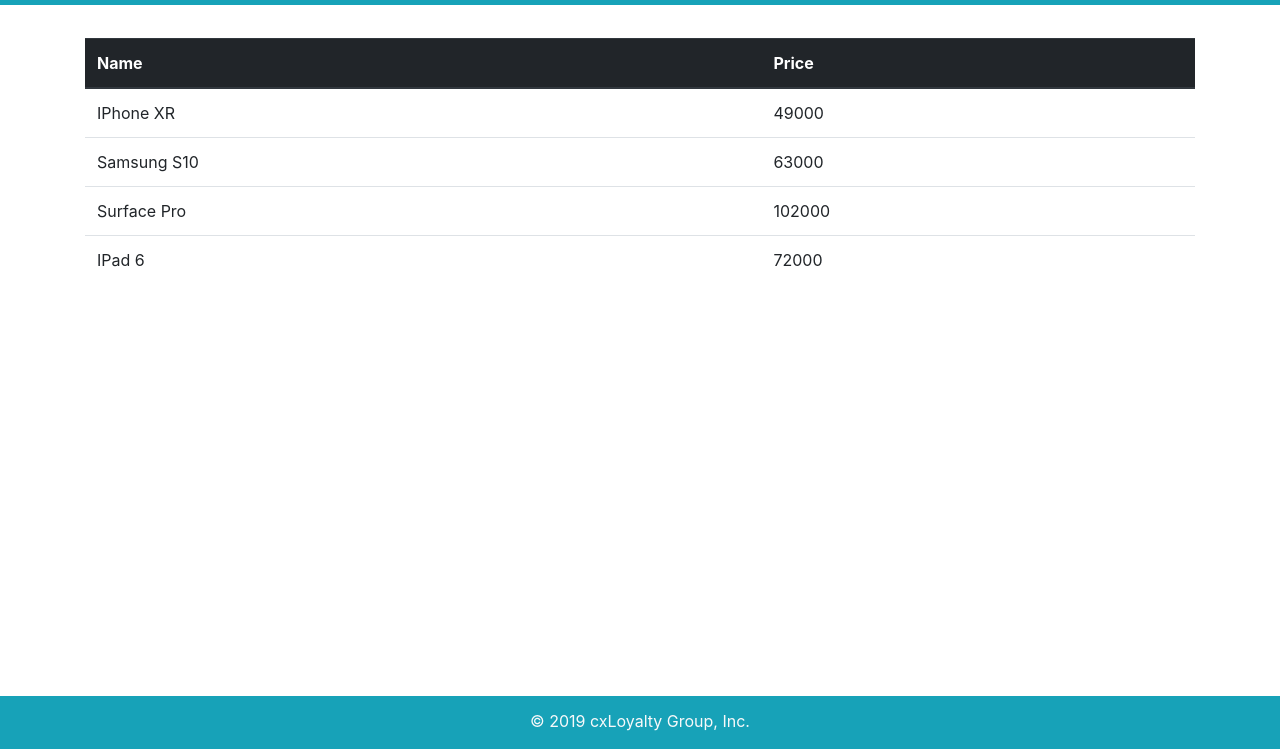
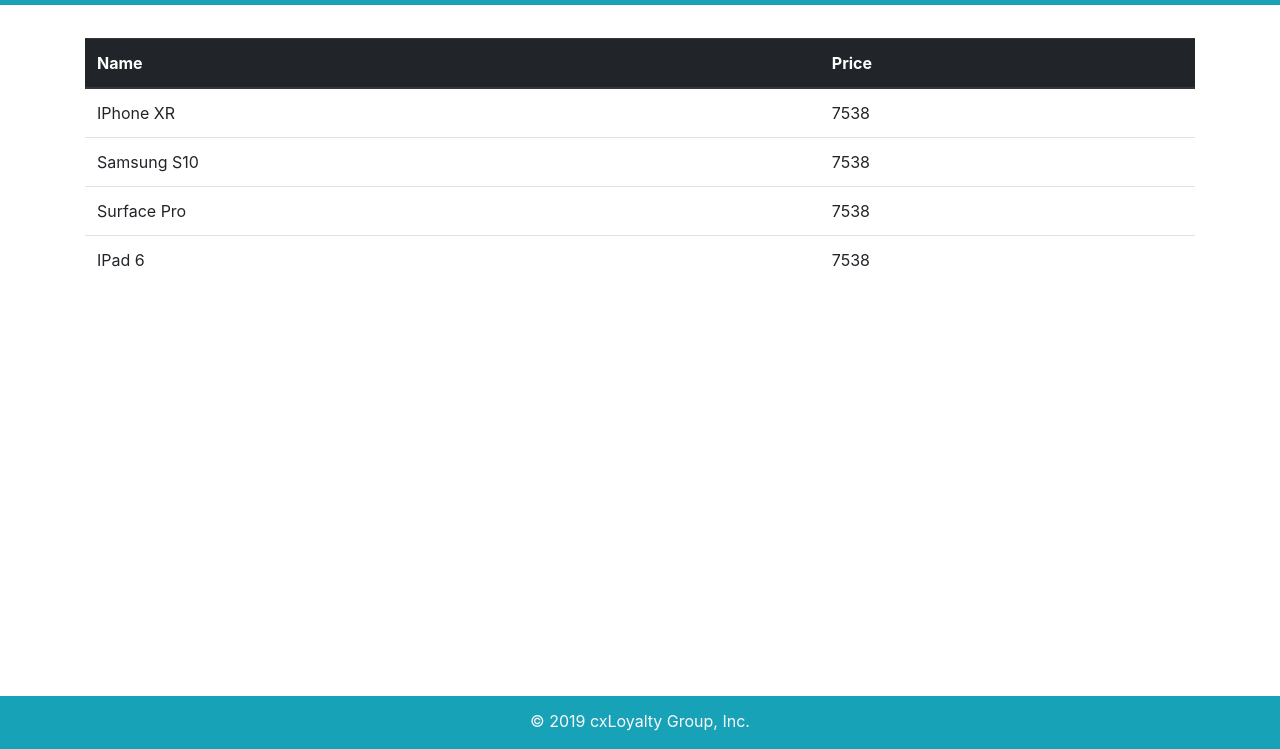
Before and after one commit to tavisca-rpawar/Demo-Backbonejs, a plain HTML site: page index.html in a window 1280 px wide. Shown: the part 51-800 px from the top of the page. Drawn offline with nearby package versions, Linux system fonts and the light colour scheme.

Commit message:
Gaget List using template

```diff
--- /dev/null
+++ b/JSON-data/gadget-list.json
@@ -0,0 +1,20 @@
+{
+    "gadget": [
+        {
+            "name": "IPhone XR",
+            "price": 7538
+        },
+        {
+            "name": "Samsung S10",
+            "price": 7538
+        },
+        {
+            "name": "Surface Pro",
+            "price": 7538
+        },
+        {
+            "name": "IPad 6",
+            "price": 7538
+        }
+    ]
+}
--- a/index.html
+++ b/index.html
@@ -20,7 +20,6 @@
     <nav class="navbar navbar-dark bg-info">
         <span class="navbar-brand mb-0 h1">GADGETS</span>
     </nav>
-
     <div class="container">
         <table class="table table-hover ">
             <thead class="thead-dark">
@@ -29,30 +28,23 @@
                     <th>Price</th>
                 </tr>
             </thead>
-            <tbody id="table-body"></tbody>
+            <tbody id="table-body">
+
+            </tbody>
         </table>
     </div>
     <div class="footer bg-info text-light">
         <p>© 2019 cxLoyalty Group, Inc.</p>
     </div>
-    <script type="text/template" id="gadget-template">
-        <td><%= name %></td>
-        <td><%= price %></td>
-    </script>
+
 
     <script src="js/lib/jquery-min.js"></script>
     <script src="js/lib/underscore-min.js"></script>
     <script src="js/lib/backbone-min.js"></script>
+    <script src="js/model.js"></script>
+    <script src="js/controller.js"></script>
+    <script src="js/view.js"></script>
     <script src="js/main.js"></script>
-    <script src="https://code.jquery.com/jquery-3.2.1.slim.min.js"
-        integrity="sha384-KJ3o2DKtIkvYIK3UENzmM7KCkRr/rE9/Qpg6aAZGJwFDMVNA/GpGFF93hXpG5KkN"
-        crossorigin="anonymous"></script>
-    <script src="https://cdnjs.cloudflare.com/ajax/libs/popper.js/1.12.9/umd/popper.min.js"
-        integrity="sha384-ApNbgh9B+Y1QKtv3Rn7W3mgPxhU9K/ScQsAP7hUibX39j7fakFPskvXusvfa0b4Q"
-        crossorigin="anonymous"></script>
-    <script src="https://maxcdn.bootstrapcdn.com/bootstrap/4.0.0/js/bootstrap.min.js"
-        integrity="sha384-JZR6Spejh4U02d8jOt6vLEHfe/JQGiRRSQQxSfFWpi1MquVdAyjUar5+76PVCmYl"
-        crossorigin="anonymous"></script>
 </body>
 
 </html>
--- /dev/null
+++ b/js/controller.js
@@ -0,0 +1,7 @@
+const GadgetsCollection = Backbone.Collection.extend({
+    url: './JSON-data/gadget-list.json',
+    model: Mobile,
+    parse: function(data) {
+        return data.gadget;
+    }
+});
--- a/js/main.js
+++ b/js/main.js
@@ -1,47 +1,10 @@
-//Mobile Model
-const Mobile = Backbone.Model.extend({
-    defaults: {
-        name: '',
-        description: '',
-        price: 0
+const gadgetsCollection = new GadgetsCollection();
+gadgetsCollection.fetch({
+    success: function() {
+        const gadgetListView = new GadgetListView({
+            el: "#table-body",
+            model: gadgetsCollection
+        });
+        gadgetListView.render();
     }
-});
-const Tablet = Backbone.Model.extend();
-
-// Create Gadget Collection
-const GadgetsCollection = Backbone.Collection.extend({
-    model: Mobile, Tablet
-});
-const gadgetsCollection = new GadgetsCollection([
-    new Mobile({ name: "IPhone XR", price: 49000 }),
-    new Mobile({ name: "Samsung S10", price: 63000 }),
-    new Tablet({ name: "Surface Pro", price: 102000}),
-    new Tablet({ name: "IPad 6", price: 72000}),
-
-]);
-// Create Gadgets View
-const GadgetsView = Backbone.View.extend({
-    el: '#table-body',
-    initialize: function () {
-        this.render();
-    },
-    render: function () {
-        this.$el.html('');
-        gadgetsCollection.each(function (gadget) {
-            const gadgetView = new GadgetView({ model: gadget });
-            this.$el.append(gadgetView.render().el);
-        }.bind(this));
-        return this;
-    }
-});
-// Create Gadget View
-const GadgetView = Backbone.View.extend({
-    tagName: 'tr',
-    template: _.template($('#gadget-template').html()),
-    render: function () {
-        this.$el.html(this.template(this.model.attributes));
-        return this;
-    }
-});
-// Launch app
-var app = new GadgetsView;
+})
--- /dev/null
+++ b/js/model.js
@@ -0,0 +1,2 @@
+const Mobile = Backbone.Model.extend({
+});
--- /dev/null
+++ b/js/view.js
@@ -0,0 +1,23 @@
+// Create Gadget View
+var GadgetView = Backbone.View.extend({
+    tagName: 'tr',
+    render: function () {
+        var self = this;
+        $.get("./templates/gadget-list/gadget-list.html", function(data){
+            const template= _.template(data);
+            console.log(self);
+            self.$el.html(template(self.model.toJSON()));
+        });
+        return self;
+    }
+});
+// Create Gadgets View
+var GadgetListView = Backbone.View.extend({
+    render: function () {
+        this.model.each(gadget => {
+            var gadgetView = new GadgetView({model: gadget});
+            this.$el.append(gadgetView.render().$el);
+        });
+        return this;
+    }
+});
--- /dev/null
+++ b/templates/gadget-list/gadget-list.html
@@ -0,0 +1,2 @@
+<td><%= name %></td>
+<td><%= price %></td>
```
Also changed, not shown: 1 other file.
